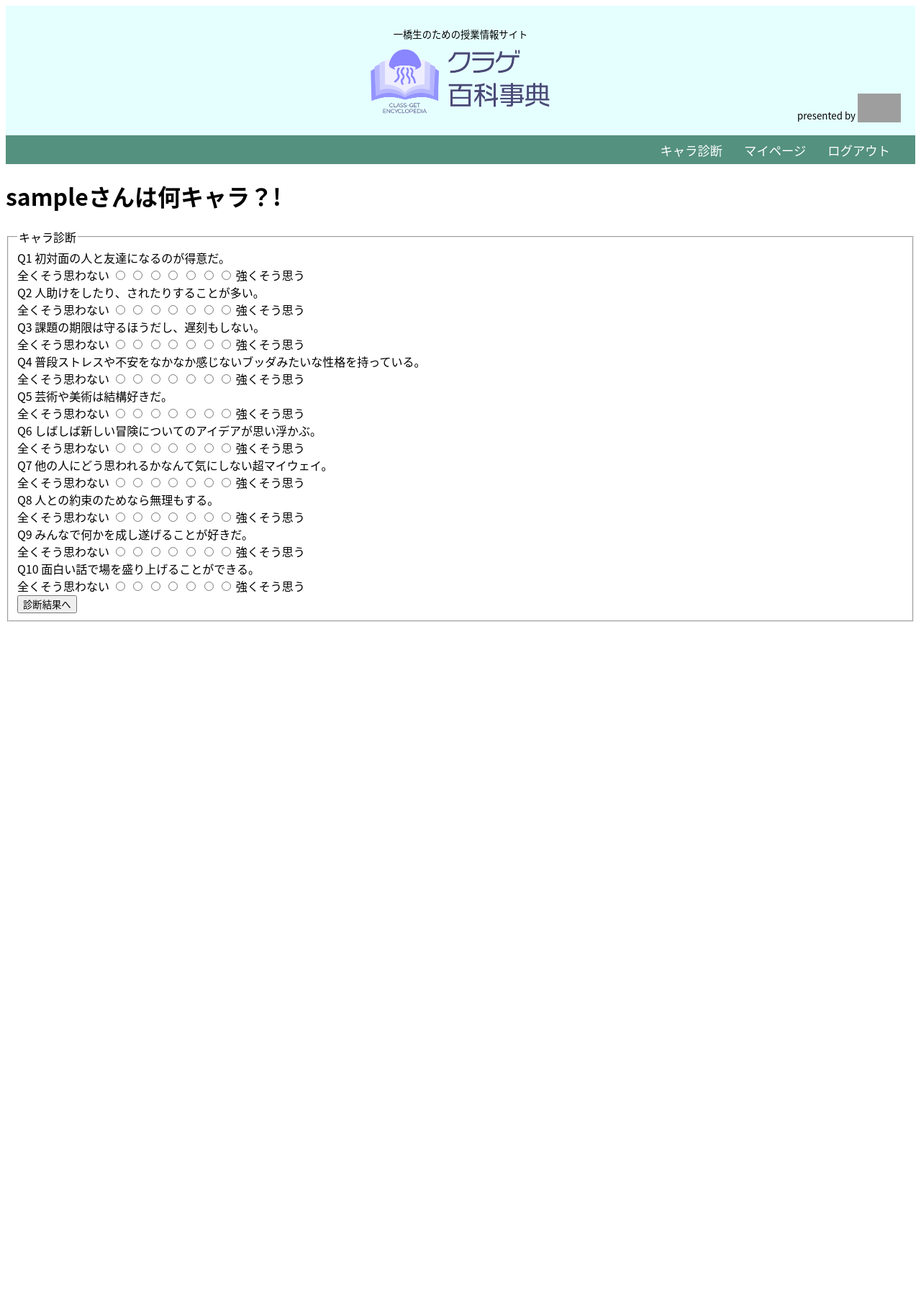
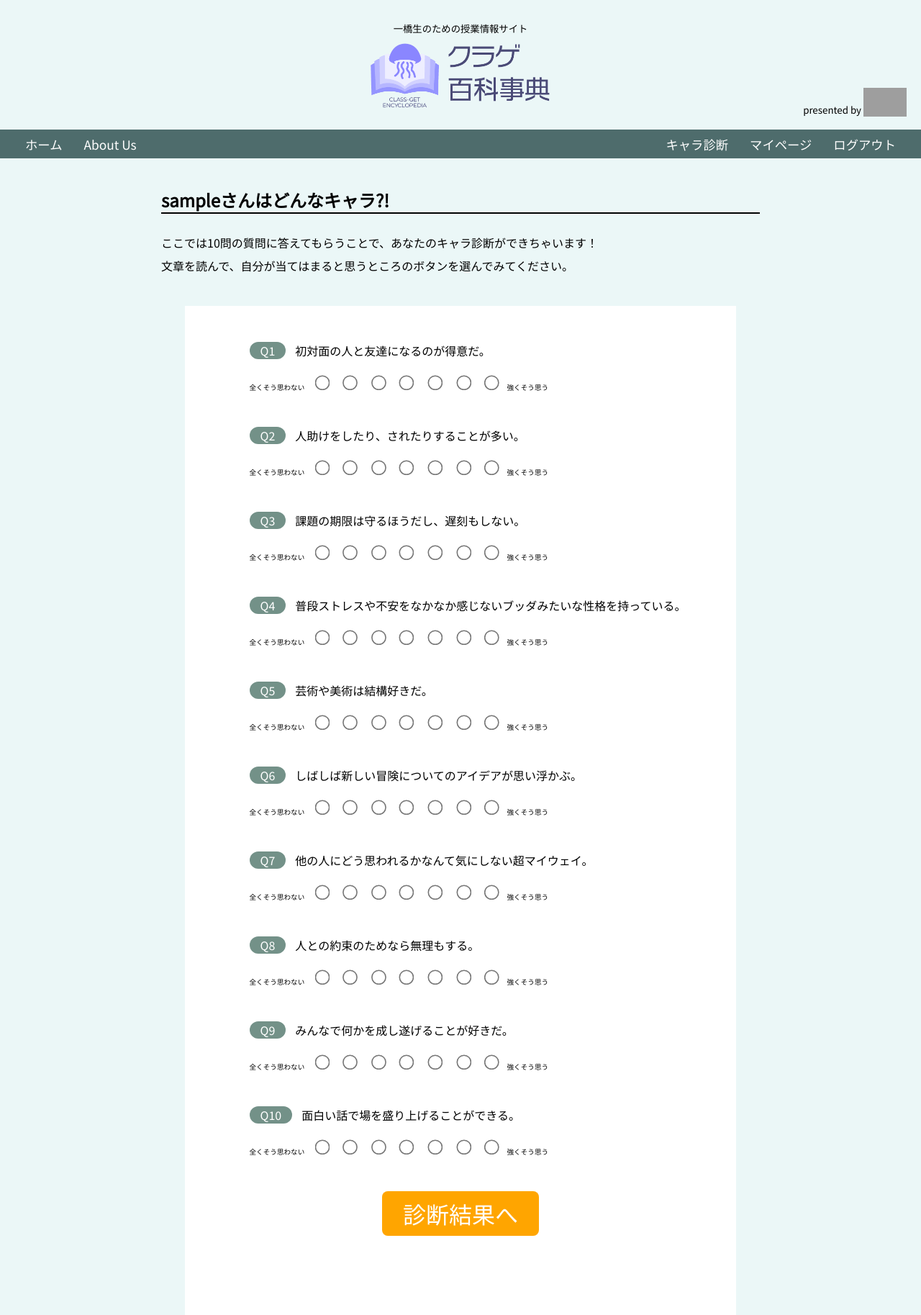
Before and after one commit to diseungie/classget, a Flask app: page /typetest in a window 1280 px wide. Shown: the whole page at 72% size. Before the commit the page ends 864 px from the top, so only its background shows below. Run offline with Flask 2, Linux system fonts and the light colour scheme; the visitor is signed in with stand-in values (Sample User, id 1); data comes from the database, SQL or seed files in the repository; parts of the project's set-up code (start-up, migrations or seed data) failed here and were passed over; grey boxes are pictures that could not be loaded.

```diff
--- a/classget/routes.py
+++ b/classget/routes.py
@@ -1,4 +1,4 @@
-from flask import render_template, url_for, redirect, request
+from flask import render_template, url_for, redirect, request, jsonify
 from werkzeug.exceptions import abort
 from classget import app, db, bcrypt
 from classget.forms import RegistrationForm, LoginForm, UpdateAccountForm, ReviewForm, SearchClassForm
@@ -283,9 +283,11 @@ def delete_review(review_id, subject_id):
     return redirect(url_for('classinfo', subject_id=subject_id))
 
 
-@app.route('/like/<int:subject_id>/<action>')
+@app.route('/like', methods=['POST'])
 @login_required
-def like_action(subject_id, action):
+def like():
+    subject_id = request.form['subject_id']
+    action = request.form['action']
     subject = Subject.query.filter_by(id=subject_id).first_or_404()
     if action == 'like':
         current_user.like_subject(subject)
@@ -293,4 +295,5 @@ def like_action(subject_id, action):
     if action == 'unlike':
         current_user.unlike_subject(subject)
         db.session.commit()
-    return redirect(request.referrer, code=307)
+
+    return render_template('like_button.html', subject=subject)
--- a/classget/static/css/layout.css
+++ b/classget/static/css/layout.css
@@ -1,13 +1,20 @@
-/*共通*/
-*{
-  font-family: Noto Sans CJK JP; /*全体のフォント*/
+body{
+  /*コンテンツがwebページ全体に広がるようにする*/
+  width: 100%;
+  height: 100%;
+  padding: 0px;
+  margin: 0px;
+  /*webサイト全体の色を変える*/
+  background-color: rgb(235,247,247);
+  /*フォントを指定する*/
+  font-family: 'Noto Sans JP', sans-serif;
 }
 
 /*水色部分全体*/
 .header{
   position: relative;
   height:180px;
-  background-color: #e5ffff;
+  background-color: rgb(235,247,247);
   }
 
 
@@ -33,6 +40,7 @@
   left:0;
   right:0;
   margin:auto;
+  cursor: pointer;
 }
 
 /*presented by HASC*/
@@ -53,9 +61,17 @@
 /*緑部分全体*/
 .menu{
   position: relative;
-  background-color: #54917f;
+  background-color: rgb(78,108,108) !important;
   width: 100%;
   height: 40px;
+}
+
+/*ホーム・マイページボタン*/
+.menu .home{
+  position: absolute;
+  left:20px;
+  top:20%;
+  background-color: rgb(78,108,108) !important;
 }
 
 /*ログイン・アカウント作成ボタン*/
@@ -63,10 +79,11 @@
   position: absolute;
   right:20px;
   top:20%;
+  background-color: rgb(78,108,108) !important;
 }
 
-/*loginの文字について*/
-.login a{
+/*homeの文字について*/
+.menu a{
   color: #fff;
   text-decoration: none;
   font-size:13pt;
@@ -76,7 +93,7 @@
 }
 
 /*カーソルを合わせたとき*/
-.login a:hover{
+.menu a:hover{
   color: blue;
   cursor: pointer;
 }
--- a/classget/static/css/typetest.css
+++ b/classget/static/css/typetest.css
@@ -1,3 +1,86 @@
-ul#Q1 li{
-  display: inline-block;
-  }
+/* 上の方の文章の設定 */
+.text{
+  max-width: 100%;
+  width: 65%;
+  margin-top: 40px;
+  margin-left: auto;
+  margin-right: auto;
+  margin-bottom: 40px;
+}
+
+/* 見出しと説明文の間を少し開ける */
+.text h2{
+  font-size: 1.5em;
+  margin-bottom: 1em;
+  border-bottom: 2px solid black;
+}
+
+/* 説明文の行間の調整 */
+.text p{
+  line-height: 2em;
+}
+
+/* 白くなってるところ全体の設定 */
+fieldset{
+  width: 52%;
+  margin-left: auto;
+  margin-right: auto;
+  padding: 50px;
+  background-color: white;
+  border: 0px;
+}
+
+/* 白いところの文章の左側に余白を追加 */
+.testform{
+  margin-left: 40px;
+}
+
+
+.question{
+  text-align: left;
+  margin-bottom: 20px;
+
+}
+
+.q_number { /*Q.01の周りの緑の部分*/
+  padding: 0rem 0.9rem;
+  margin-right: 10px;
+  border-radius: 100vh;
+  color: white;
+  background-color: #739188;
+}
+
+
+/* buttonsはラジオボタンの設定 */
+.buttons {
+  margin-top: 15px;
+  margin-left: 23%;
+  margin-bottom: 50px;
+  transform: scale(1.6);
+}
+
+label {
+  font-size: 0.1em;
+}
+
+.submit_button {
+  text-align: center;
+  margin-top: 50px;
+  margin-bottom: 60px;
+}
+
+/* buttonは診断結果ボタンの設定 */
+button {
+  border: 0px;
+  padding: 0.5rem 0.9em;
+  color: white;
+  background-color: orange;
+  font-size: 2em;
+  border-radius: 1vh;
+}
+
+/* 診断結果にマウスを合わせた時にオレンジになるようにする */
+.submit_button button:hover{
+  color:bisque;
+  cursor: pointer;
+}
--- a/classget/templates/layout.html
+++ b/classget/templates/layout.html
@@ -10,6 +10,8 @@
         クラゲ百科事典
       {% endif %}
     </title>
+    <!--    font    -->
+    <link href="https://fonts.googleapis.com/css2?family=Noto+Sans+JP&display=swap" rel="stylesheet">
     <link rel="stylesheet" href="{{ url_for('static', filename='css/layout.css') }}" type="text/css">
     {% block stylesheet %}
     {% endblock %}
@@ -26,6 +28,11 @@
       </div><!--ここまでヘッダー-->
 
       <div class="menu"><!--ここから緑のメニュー-->
+        <div class="home">
+          <a href="{{ url_for('mainpage') }}">ホーム</a>
+          <!-- about usのページは未作成のためリンクなし-->
+          <a>About Us</a>
+        </div>
         <div class="login">
           {% if current_user.is_authenticated %}
             <a href="{{ url_for('typetest') }}">キャラ診断</a>
--- a/classget/templates/typetest.html
+++ b/classget/templates/typetest.html
@@ -6,18 +6,21 @@
 {% endblock %}
 
 {% block contents %}
-    <h1>{{ current_user.username }}さんは何キャラ？!</h1>
+    <div class="text">
+	<h2>{{ current_user.username }}さんはどんなキャラ?!</h2>
+	<p>ここでは10問の質問に答えてもらうことで、あなたのキャラ診断ができちゃいます！<br>文章を読んで、自分が当てはまると思うところのボタンを選んでみてください。</p>
+    </div>
     <div>
         <form method="POST" action="">
             <fieldset>
                 <!--      キャラ診断タイトル         -->
-                <legend>キャラ診断</legend>
                 {% for i in range(10) %}
                     <div class="testform">
                         <div class="question">
                             <span class="q_number">Q{{ i+1 }}</span>
                             <span class="q_text">{{ question[i] }}</span>
                         </div>
+                        <div class="buttons">
                             <label>全くそう思わない</label>
                             <input type="radio" id="a1" name="Q{{ i+1 }}" value=-30>
                             <input type="radio" id="a2" name="Q{{ i+1 }}" value=-20>
@@ -27,6 +30,7 @@
                             <input type="radio" id="a6" name="Q{{ i+1 }}" value=7>
                             <input type="radio" id="a7" name="Q{{ i+1 }}" value=15>
                             <label>強くそう思う</label>
+                        </div>
                     </div>
                 {% endfor %}
                 <!--     提出ボタン       -->
```
Also changed, not shown: classget/static/js/like_button.js (added, +26 -0 lines), classget/templates/classinfo.html (+7 -2 lines), classget/templates/like_button.html (added, +9 -0 lines), classget/templates/searchresult.html (+8 -5 lines). Lines whose indentation alone changed are shown as unchanged.
